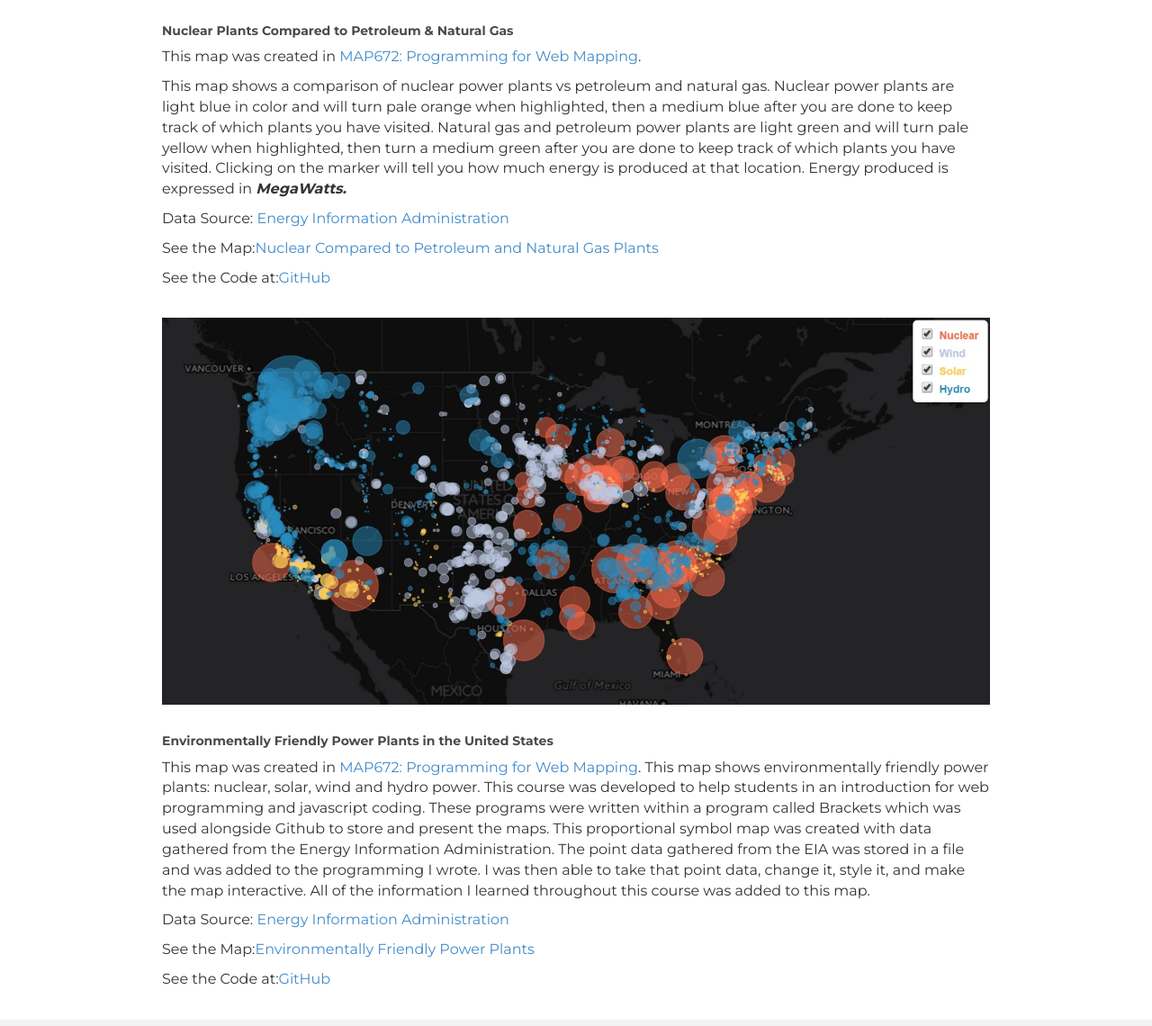
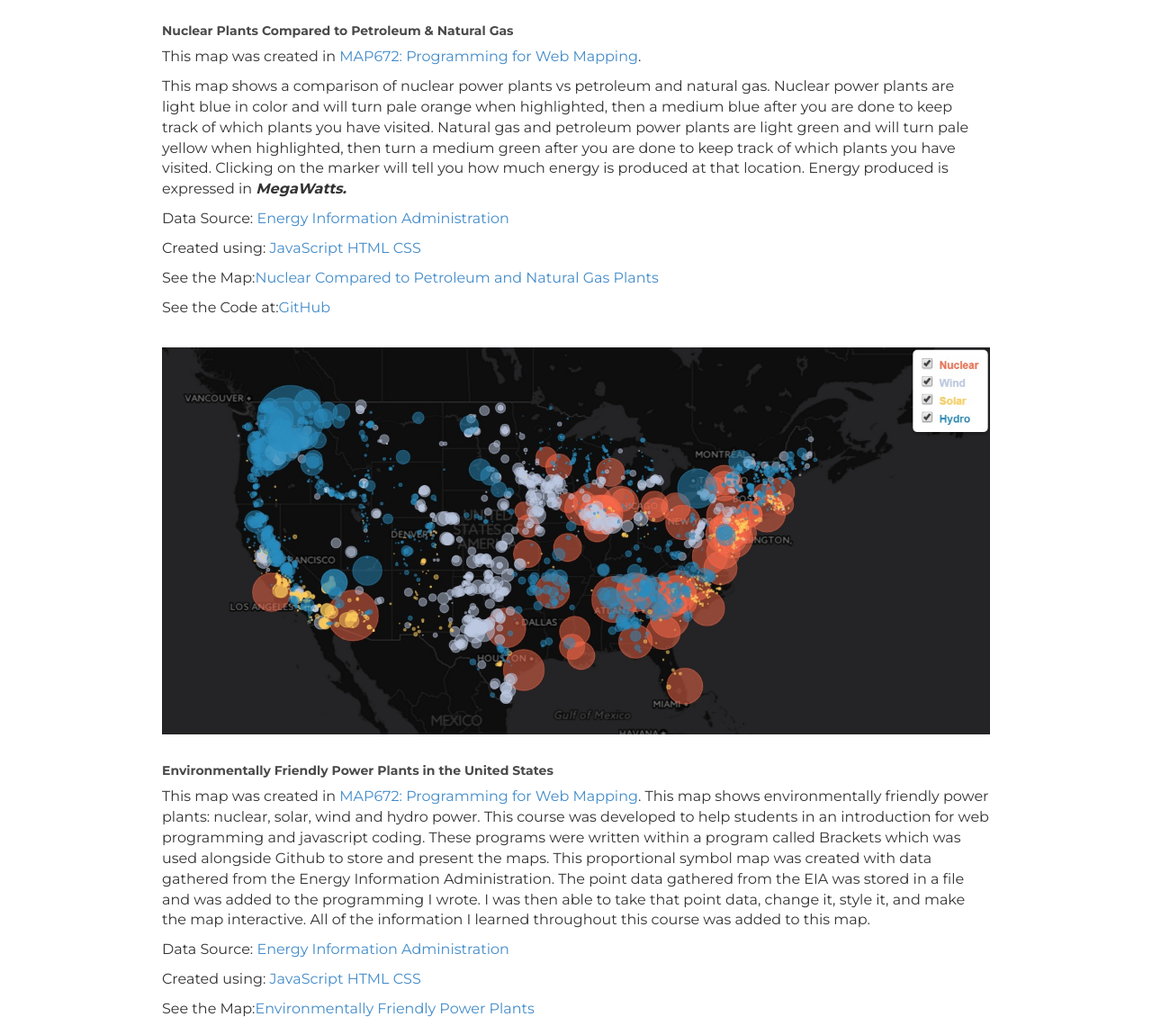
Before and after one commit to jsmit8/jsmit8.github.io, a plain HTML site: page work.html in a window 1280 px wide. Shown: the part 3985-5125 px from the top of the page at 90% size. Drawn offline with nearby package versions, Linux system fonts and the light colour scheme.

Commit message:
minor code change

```diff
--- a/work.html
+++ b/work.html
@@ -111,6 +111,7 @@
                 <p>This map was created in <a href="http://newmapsplus.uky.edu/syllabus-map672-programming-web-mapping">MAP672: Programming for Web Mapping</a>. <p>This map shows a comparison of nuclear power plants vs petroleum and natural gas. Nuclear power plants are light blue in color and will turn pale orange when highlighted, then a medium blue after you are done to keep track of which plants you have visited. Natural gas and petroleum power plants are light green and will turn pale yellow when highlighted, then turn a medium green after you are done to keep track of which plants you have visited. Clicking on the marker will tell you how much energy is produced at that location. Energy produced is expressed in <b><i>MegaWatts.</i></b> </p>
 
                 <p>Data Source: <a href="http://www.eia.gov/electricity/data/eia923/">Energy Information Administration</a></p>
+                <p>Created using: <a href="https://www.javascript.com/">JavaScript</a> <a href="https://en.wikipedia.org/wiki/HTML">HTML</a> <a href="https://en.wikipedia.org/wiki/Cascading_Style_Sheets">CSS</a></p>
                <p>See the Map:<a href="http://vdl.uky.edu/Portals/0/PowerComparison.html">Nuclear Compared to Petroleum and Natural Gas Plants</a></p>
                <p>See the Code at:<a href="https://github.com/jsmit8/map672/blob/master/module-08/lab-08/lab-08-data/index.html">GitHub</a></p>
                 <br>
@@ -120,6 +121,7 @@
                 <p>This map was created in <a href="http://newmapsplus.uky.edu/syllabus-map672-programming-web-mapping">MAP672: Programming for Web Mapping</a>. This map shows environmentally friendly power plants: nuclear, solar, wind and hydro power. This course was developed to help students in an introduction for web programming and javascript coding. These programs were written within a program called Brackets which was used alongside Github to store and present the maps. This proportional symbol map was created with data gathered from the Energy Information Administration. The point data gathered from the EIA was stored in a file and was added to the programming I wrote. I was then able to take that point data, change it, style it, and make the map interactive. All of the information I learned throughout this course was added to this map.</p>
 
                 <p>Data Source: <a href="http://www.eia.gov/electricity/data/eia923/">Energy Information Administration</a></p>
+                <p>Created using: <a href="https://www.javascript.com/">JavaScript</a> <a href="https://en.wikipedia.org/wiki/HTML">HTML</a> <a href="https://en.wikipedia.org/wiki/Cascading_Style_Sheets">CSS</a></p>
                <p>See the Map:<a href="http://vdl.uky.edu/Portals/0/Power Plants.html">Environmentally Friendly Power Plants</a></p>
                <p>See the Code at:<a href="https://github.com/jsmit8/map672/blob/master/module-09/lab-09/lab-09-data/index.html">GitHub</a></p>
                 <br>
```
